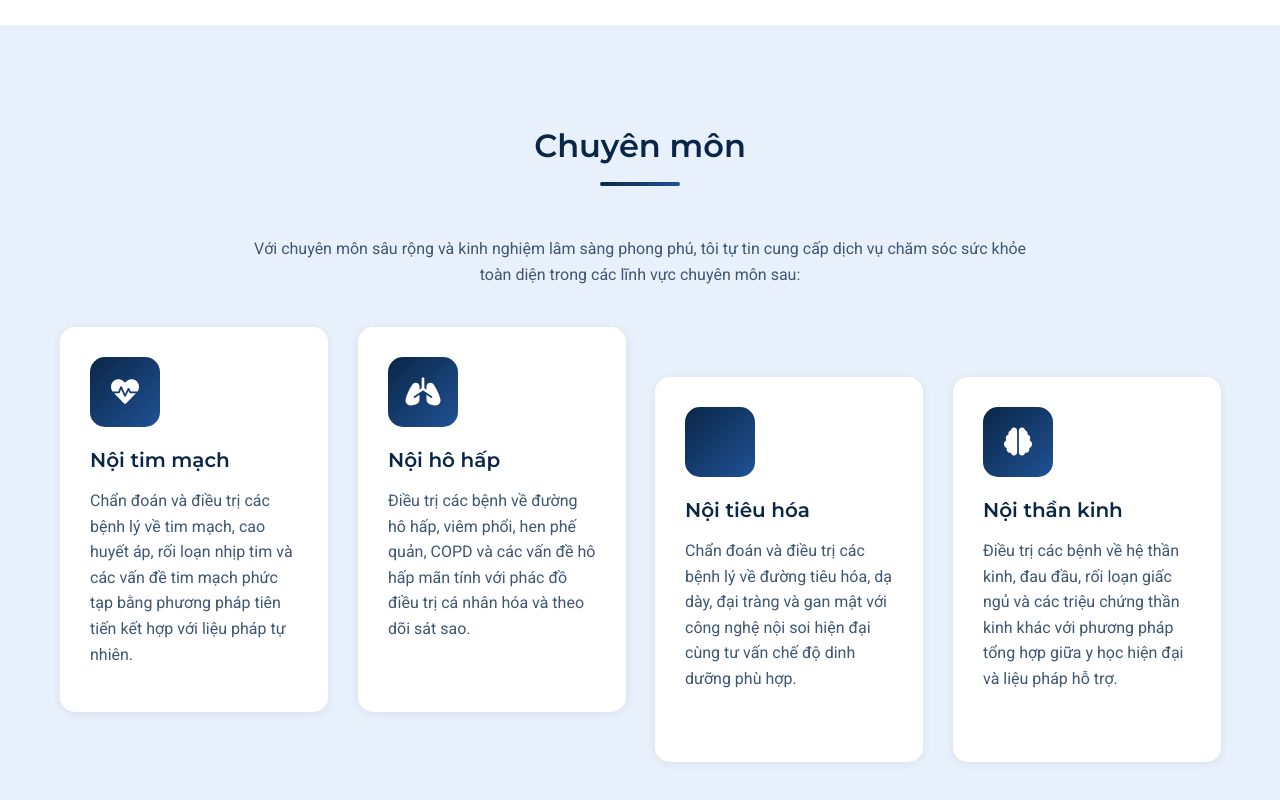
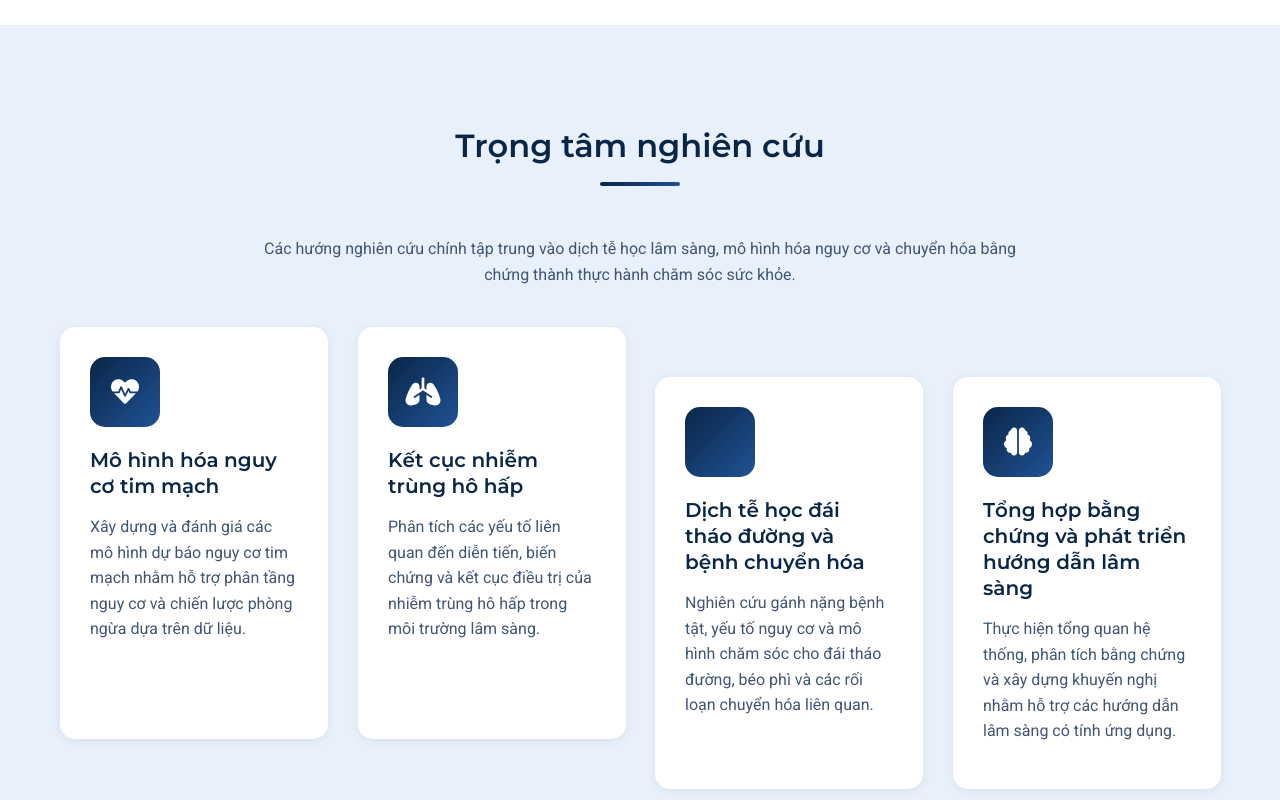
Before and after one commit to phanh2039/web_doctor, a plain HTML site: page index.html in a window 1280 px wide. Shown: the part 1660-2460 px from the top of the page. Drawn offline with nearby package versions, Linux system fonts and the light colour scheme.

Commit message:
Update expertise section research focus translations

```diff
--- a/index.html
+++ b/index.html
@@ -70,7 +70,7 @@
                 <ul>
                     <li><a href="#home" class="active" data-i18n="nav_home">Trang chủ</a></li>
                     <li><a href="#about" data-i18n="nav_about">Giới thiệu</a></li>
-                    <li><a href="#expertise" data-i18n="nav_expertise">Chuyên môn</a></li>
+                    <li><a href="#expertise" data-i18n="nav_expertise">Trọng tâm nghiên cứu</a></li>
                     <li><a href="#education" data-i18n="nav_education">Đào tạo</a></li>
                     <li><a href="#publications" data-i18n="nav_publications">Công bố khoa học</a></li>
                     <li><a href="#projects" data-i18n="nav_projects">Dự án nghiên cứu</a></li>
@@ -156,40 +156,40 @@
     <section id="expertise" class="expertise">
         <div class="container">
             <div class="section-title">
-                <h2 data-i18n="expertise_title">Chuyên môn</h2>
+                <h2 data-i18n="expertise_title">Trọng tâm nghiên cứu</h2>
                 <div class="underline"></div>
             </div>
             <div class="expertise-intro">
-                <p>Với chuyên môn sâu rộng và kinh nghiệm lâm sàng phong phú, tôi tự tin cung cấp dịch vụ chăm sóc sức khỏe toàn diện trong các lĩnh vực chuyên môn sau:</p>
+                <p data-i18n="expertise_intro">Các hướng nghiên cứu chính tập trung vào dịch tễ học lâm sàng, mô hình hóa nguy cơ và chuyển hóa bằng chứng thành thực hành chăm sóc sức khỏe.</p>
             </div>
             <div class="expertise-container">
                 <div class="expertise-card">
                     <div class="icon">
                         <i class="fas fa-heart-pulse"></i>
                     </div>
-                    <h3>Nội tim mạch</h3>
-                    <p>Chẩn đoán và điều trị các bệnh lý về tim mạch, cao huyết áp, rối loạn nhịp tim và các vấn đề tim mạch phức tạp bằng phương pháp tiên tiến kết hợp với liệu pháp tự nhiên.</p>
+                    <h3 data-i18n="expertise_1_title">Mô hình hóa nguy cơ tim mạch</h3>
+                    <p data-i18n="expertise_1_desc">Xây dựng và đánh giá các mô hình dự báo nguy cơ tim mạch nhằm hỗ trợ phân tầng nguy cơ và chiến lược phòng ngừa dựa trên dữ liệu.</p>
                 </div>
                 <div class="expertise-card">
                     <div class="icon">
                         <i class="fas fa-lungs"></i>
                     </div>
-                    <h3>Nội hô hấp</h3>
-                    <p>Điều trị các bệnh về đường hô hấp, viêm phổi, hen phế quản, COPD và các vấn đề hô hấp mãn tính với phác đồ điều trị cá nhân hóa và theo dõi sát sao.</p>
+                    <h3 data-i18n="expertise_2_title">Kết cục nhiễm trùng hô hấp</h3>
+                    <p data-i18n="expertise_2_desc">Phân tích các yếu tố liên quan đến diễn tiến, biến chứng và kết cục điều trị của nhiễm trùng hô hấp trong môi trường lâm sàng.</p>
                 </div>
                 <div class="expertise-card">
                     <div class="icon">
                         <i class="fas fa-stomach"></i>
                     </div>
-                    <h3>Nội tiêu hóa</h3>
-                    <p>Chẩn đoán và điều trị các bệnh lý về đường tiêu hóa, dạ dày, đại tràng và gan mật với công nghệ nội soi hiện đại cùng tư vấn chế độ dinh dưỡng phù hợp.</p>
+                    <h3 data-i18n="expertise_3_title">Dịch tễ học đái tháo đường và bệnh chuyển hóa</h3>
+                    <p data-i18n="expertise_3_desc">Nghiên cứu gánh nặng bệnh tật, yếu tố nguy cơ và mô hình chăm sóc cho đái tháo đường, béo phì và các rối loạn chuyển hóa liên quan.</p>
                 </div>
                 <div class="expertise-card">
                     <div class="icon">
                         <i class="fas fa-brain"></i>
                     </div>
-                    <h3>Nội thần kinh</h3>
-                    <p>Điều trị các bệnh về hệ thần kinh, đau đầu, rối loạn giấc ngủ và các triệu chứng thần kinh khác với phương pháp tổng hợp giữa y học hiện đại và liệu pháp hỗ trợ.</p>
+                    <h3 data-i18n="expertise_4_title">Tổng hợp bằng chứng và phát triển hướng dẫn lâm sàng</h3>
+                    <p data-i18n="expertise_4_desc">Thực hiện tổng quan hệ thống, phân tích bằng chứng và xây dựng khuyến nghị nhằm hỗ trợ các hướng dẫn lâm sàng có tính ứng dụng.</p>
                 </div>
             </div>
         </div>
@@ -606,7 +606,7 @@
                     <ul>
                         <li><a href="#home" data-i18n="nav_home">Trang chủ</a></li>
                         <li><a href="#about" data-i18n="nav_about">Giới thiệu</a></li>
-                        <li><a href="#expertise" data-i18n="nav_expertise">Chuyên môn</a></li>
+                        <li><a href="#expertise" data-i18n="nav_expertise">Trọng tâm nghiên cứu</a></li>
                         <li><a href="#education" data-i18n="nav_education">Đào tạo</a></li>
                         <li><a href="#publications" data-i18n="nav_publications">Công bố khoa học</a></li>
                         <li><a href="#projects" data-i18n="nav_projects">Dự án nghiên cứu</a></li>
--- a/js/language.js
+++ b/js/language.js
@@ -4,7 +4,7 @@ const translations = {
         // Navigation
         'nav_home': 'Trang chủ',
         'nav_about': 'Giới thiệu',
-        'nav_expertise': 'Chuyên môn',
+        'nav_expertise': 'Trọng tâm nghiên cứu',
         'nav_education': 'Đào tạo',
         'nav_publications': 'Công bố khoa học',
         'nav_projects': 'Dự án nghiên cứu',
@@ -27,15 +27,16 @@ const translations = {
         'stat_awards': 'Giải thưởng',
 
         // Expertise section
-        'expertise_title': 'Chuyên môn',
-        'expertise_1_title': 'Nội tim mạch',
-        'expertise_1_text': 'Chẩn đoán và điều trị các bệnh lý về tim mạch, cao huyết áp, rối loạn nhịp tim.',
-        'expertise_2_title': 'Nội hô hấp',
-        'expertise_2_text': 'Điều trị các bệnh về đường hô hấp, viêm phổi, hen phế quản, COPD.',
-        'expertise_3_title': 'Nội tiêu hóa',
-        'expertise_3_text': 'Chẩn đoán và điều trị các bệnh lý về đường tiêu hóa, dạ dày, đại tràng.',
-        'expertise_4_title': 'Nội thần kinh',
-        'expertise_4_text': 'Điều trị các bệnh về hệ thần kinh, đau đầu, rối loạn giấc ngủ.',
+        'expertise_title': 'Trọng tâm nghiên cứu',
+        'expertise_intro': 'Các hướng nghiên cứu chính tập trung vào dịch tễ học lâm sàng, mô hình hóa nguy cơ và chuyển hóa bằng chứng thành thực hành chăm sóc sức khỏe.',
+        'expertise_1_title': 'Mô hình hóa nguy cơ tim mạch',
+        'expertise_1_desc': 'Xây dựng và đánh giá các mô hình dự báo nguy cơ tim mạch nhằm hỗ trợ phân tầng nguy cơ và chiến lược phòng ngừa dựa trên dữ liệu.',
+        'expertise_2_title': 'Kết cục nhiễm trùng hô hấp',
+        'expertise_2_desc': 'Phân tích các yếu tố liên quan đến diễn tiến, biến chứng và kết cục điều trị của nhiễm trùng hô hấp trong môi trường lâm sàng.',
+        'expertise_3_title': 'Dịch tễ học đái tháo đường và bệnh chuyển hóa',
+        'expertise_3_desc': 'Nghiên cứu gánh nặng bệnh tật, yếu tố nguy cơ và mô hình chăm sóc cho đái tháo đường, béo phì và các rối loạn chuyển hóa liên quan.',
+        'expertise_4_title': 'Tổng hợp bằng chứng và phát triển hướng dẫn lâm sàng',
+        'expertise_4_desc': 'Thực hiện tổng quan hệ thống, phân tích bằng chứng và xây dựng khuyến nghị nhằm hỗ trợ các hướng dẫn lâm sàng có tính ứng dụng.',
 
         // Education section
         'education_title': 'Đào tạo & Kinh nghiệm',
@@ -124,7 +125,7 @@ const translations = {
         // Navigation
         'nav_home': 'Home',
         'nav_about': 'About',
-        'nav_expertise': 'Expertise',
+        'nav_expertise': 'Research Focus',
         'nav_education': 'Education',
         'nav_publications': 'Publications',
         'nav_projects': 'Research Projects',
@@ -147,15 +148,16 @@ const translations = {
         'stat_awards': 'Awards',
 
         // Expertise section
-        'expertise_title': 'Expertise',
-        'expertise_1_title': 'Cardiology',
-        'expertise_1_text': 'Diagnosis and treatment of cardiovascular diseases, hypertension, and cardiac arrhythmias.',
-        'expertise_2_title': 'Respiratory Medicine',
-        'expertise_2_text': 'Treatment of respiratory diseases, pneumonia, asthma, and COPD.',
-        'expertise_3_title': 'Gastroenterology',
-        'expertise_3_text': 'Diagnosis and treatment of gastrointestinal diseases, stomach, and colon.',
-        'expertise_4_title': 'Neurology',
-        'expertise_4_text': 'Treatment of neurological disorders, headaches, and sleep disorders.',
+        'expertise_title': 'Research Focus',
+        'expertise_intro': 'Core research interests focus on clinical epidemiology, risk modeling, and translating evidence into healthcare practice.',
+        'expertise_1_title': 'Cardiovascular risk modeling',
+        'expertise_1_desc': 'Development and evaluation of cardiovascular risk prediction models to support risk stratification and data-driven prevention strategies.',
+        'expertise_2_title': 'Respiratory infection outcomes',
+        'expertise_2_desc': 'Analysis of factors associated with disease progression, complications, and treatment outcomes in respiratory infections in clinical settings.',
+        'expertise_3_title': 'Diabetes and metabolic disease epidemiology',
+        'expertise_3_desc': 'Research on disease burden, risk factors, and care models for diabetes, obesity, and related metabolic disorders.',
+        'expertise_4_title': 'Evidence synthesis and clinical guideline development',
+        'expertise_4_desc': 'Systematic evidence reviews, evidence appraisal, and recommendation development to support actionable clinical guidelines.',
 
         // Education section
         'education_title': 'Education & Experience',
```
